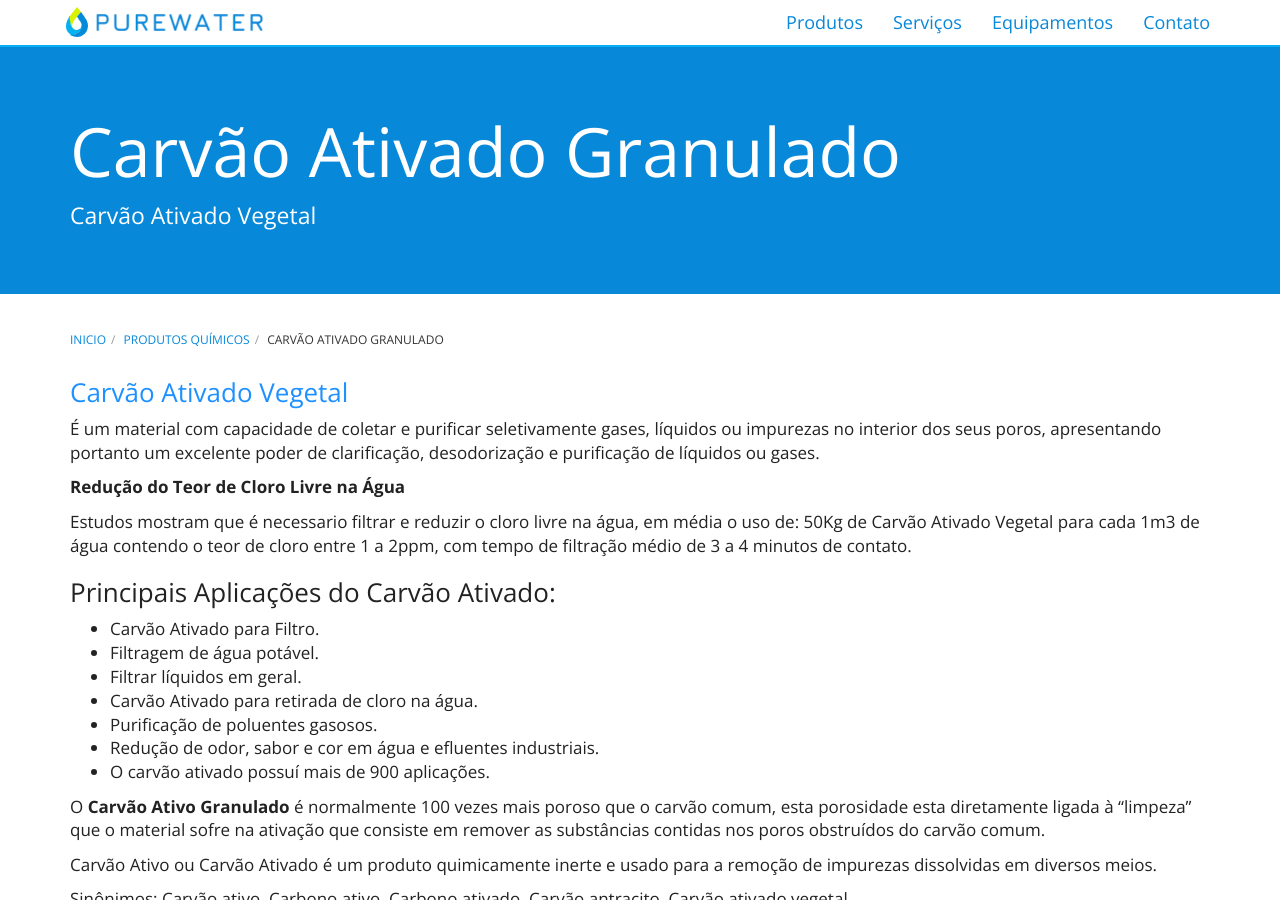
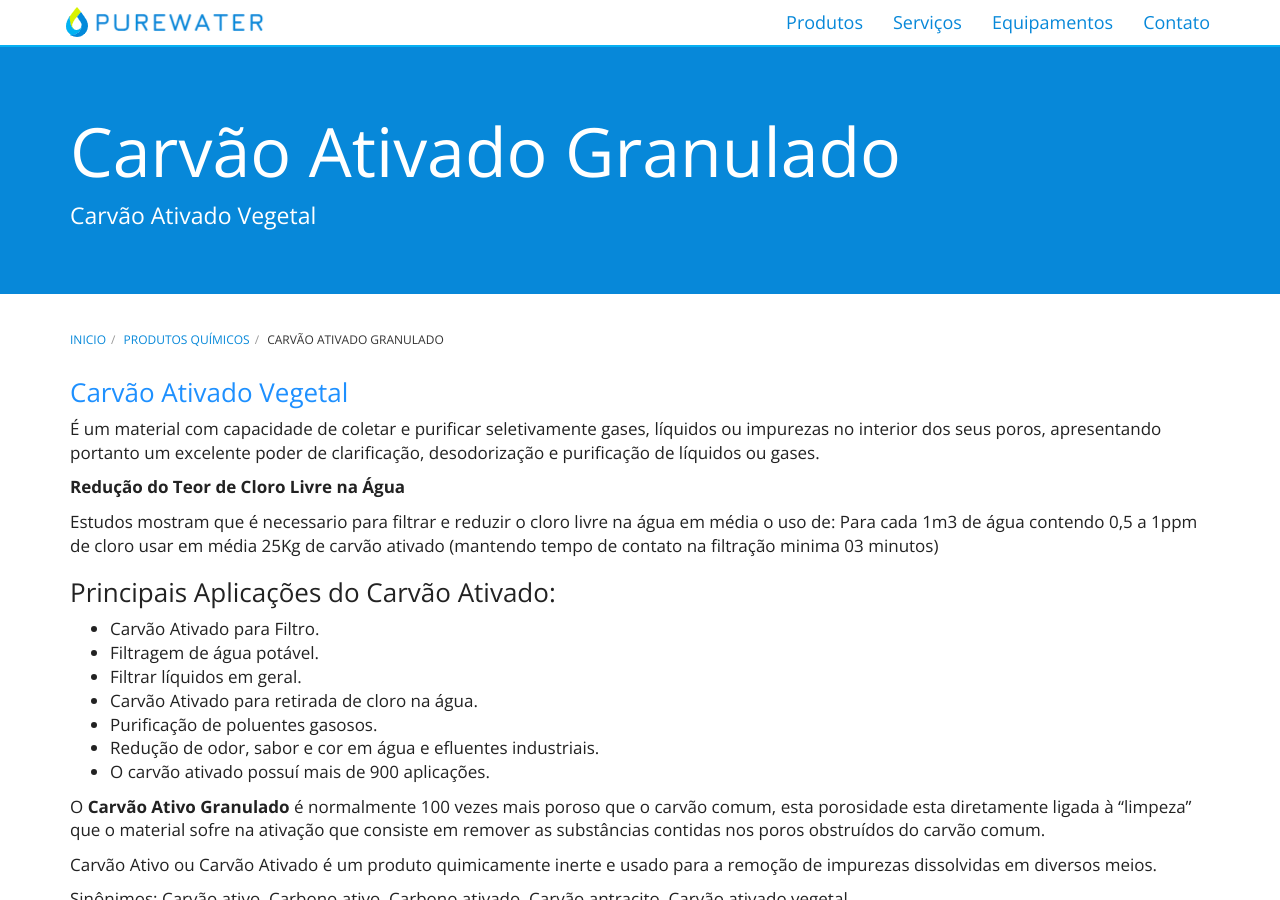
Before and after one commit to purewaterefluentes/purewaterefluentes.github.io, a Jekyll site: the page built from produtos/carvao-ativado-vegetal-granulado.md, in a window 1280 px wide and 900 px high. Built offline with Jekyll 4.4.1, drawn with Linux system fonts in a browser that asks for light colours; nearby versions of some CDN libraries; library files that are not in the unit come from our copies.

Commit message:
Update carvao-ativado-vegetal-granulado.md

```diff
--- a/produtos/carvao-ativado-vegetal-granulado.md
+++ b/produtos/carvao-ativado-vegetal-granulado.md
@@ -11,8 +11,9 @@ subtitle: Carvão Ativado Vegetal
 
 **Redução do Teor de Cloro Livre na Água**
 
-Estudos mostram que é necessario filtrar e reduzir o cloro livre na água, em média o uso de:
-50Kg de Carvão Ativado Vegetal para cada 1m3 de água contendo o teor de cloro entre 1 a 2ppm, com tempo de filtração médio de 3 a 4 minutos de contato.
+Estudos mostram que é necessario para filtrar e reduzir o cloro livre na água em média o uso de:
+Para cada 1m3 de água contendo 0,5 a 1ppm de cloro usar em média 25Kg de carvão ativado (mantendo tempo de contato na filtração minima 03 minutos)
+
 
 ### Principais Aplicações do Carvão Ativado:
 
```
